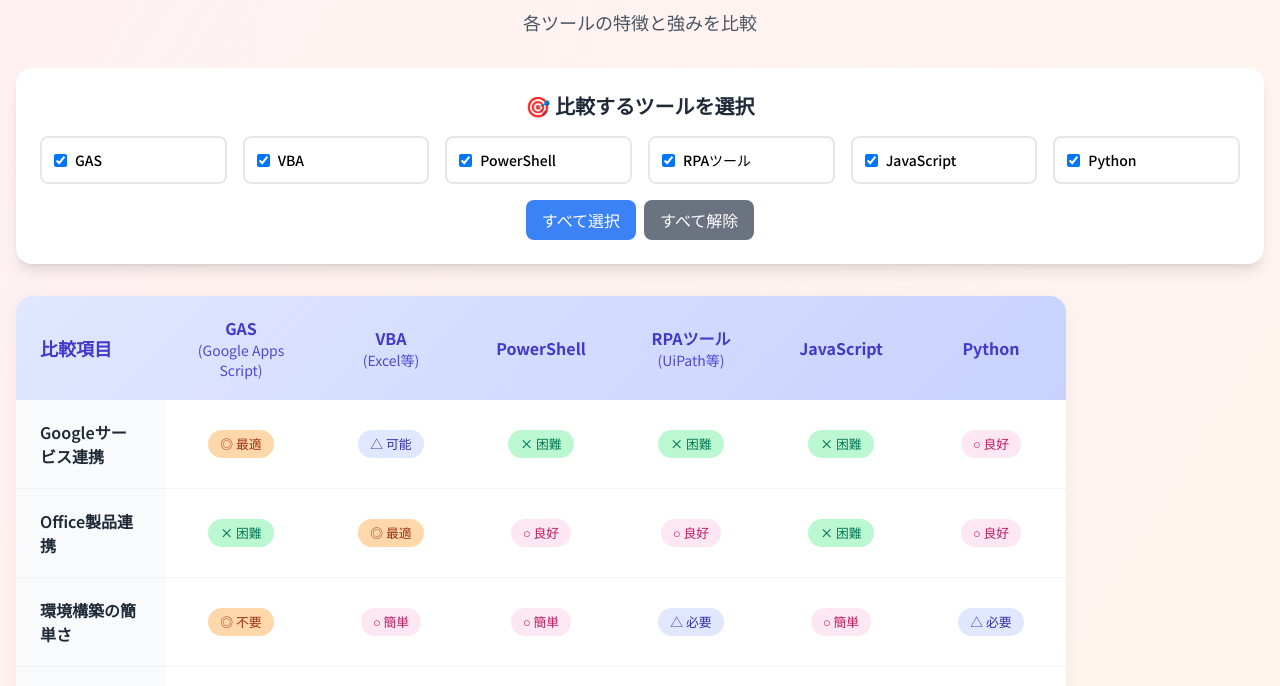
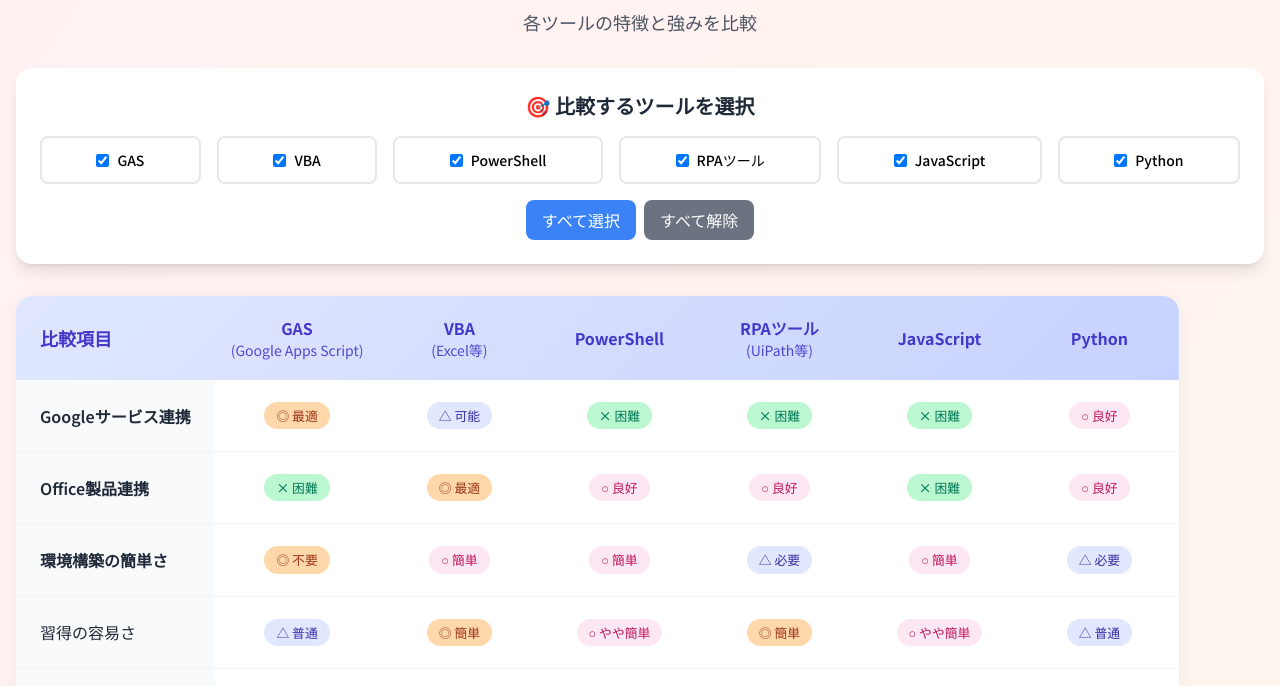
Before and after one commit to myn0306/DX, a plain HTML site: page index.html in a window 1280 px wide. Shown: the part 80-766 px from the top of the page. Drawn offline with nearby package versions, Linux system fonts and the light colour scheme.

Commit message:
Update index.html

```diff
--- a/index.html
+++ b/index.html
@@ -162,28 +162,28 @@
 
         <div class="bg-white rounded-2xl p-4 sm:p-6 shadow-lg mb-8">
             <h2 class="text-lg sm:text-xl font-bold text-gray-800 mb-4 text-center">🎯 比較するツールを選択</h2>
-            <div class="grid grid-cols-2 md:grid-cols-3 lg:grid-cols-6 gap-3 sm:gap-4 mb-4">
-                <label class="flex items-center justify-center sm:justify-start space-x-2 cursor-pointer p-2 sm:p-3 rounded-lg border-2 border-gray-200 hover:border-blue-300 transition-colors w-full md:w-auto hover:bg-gray-100">
+            <div class="flex flex-wrap justify-center gap-3 sm:gap-4 mb-4">
+                <label class="flex items-center justify-center space-x-2 cursor-pointer p-2 sm:p-3 rounded-lg border-2 border-gray-200 hover:border-blue-300 transition-colors flex-grow hover:bg-gray-100">
                     <input type="checkbox" class="tool-checkbox" data-tool="gas" checked>
                     <span class="text-sm font-medium">GAS</span>
                 </label>
-                <label class="flex items-center justify-center sm:justify-start space-x-2 cursor-pointer p-2 sm:p-3 rounded-lg border-2 border-gray-200 hover:border-blue-300 transition-colors w-full md:w-auto hover:bg-gray-100">
+                <label class="flex items-center justify-center space-x-2 cursor-pointer p-2 sm:p-3 rounded-lg border-2 border-gray-200 hover:border-blue-300 transition-colors flex-grow hover:bg-gray-100">
                     <input type="checkbox" class="tool-checkbox" data-tool="vba" checked>
                     <span class="text-sm font-medium">VBA</span>
                 </label>
-                <label class="flex items-center justify-center sm:justify-start space-x-2 cursor-pointer p-2 sm:p-3 rounded-lg border-2 border-gray-200 hover:border-blue-300 transition-colors w-full md:w-auto hover:bg-gray-100">
+                <label class="flex items-center justify-center space-x-2 cursor-pointer p-2 sm:p-3 rounded-lg border-2 border-gray-200 hover:border-blue-300 transition-colors flex-grow hover:bg-gray-100">
                     <input type="checkbox" class="tool-checkbox" data-tool="powershell" checked>
                     <span class="text-sm font-medium">PowerShell</span>
                 </label>
-                <label class="flex items-center justify-center sm:justify-start space-x-2 cursor-pointer p-2 sm:p-3 rounded-lg border-2 border-gray-200 hover:border-blue-300 transition-colors w-full md:w-auto hover:bg-gray-100">
+                <label class="flex items-center justify-center space-x-2 cursor-pointer p-2 sm:p-3 rounded-lg border-2 border-gray-200 hover:border-blue-300 transition-colors flex-grow hover:bg-gray-100">
                     <input type="checkbox" class="tool-checkbox" data-tool="rpa" checked>
                     <span class="text-sm font-medium">RPAツール</span>
                 </label>
-                <label class="flex items-center justify-center sm:justify-start space-x-2 cursor-pointer p-2 sm:p-3 rounded-lg border-2 border-gray-200 hover:border-blue-300 transition-colors w-full md:w-auto hover:bg-gray-100">
+                <label class="flex items-center justify-center space-x-2 cursor-pointer p-2 sm:p-3 rounded-lg border-2 border-gray-200 hover:border-blue-300 transition-colors flex-grow hover:bg-gray-100">
                     <input type="checkbox" class="tool-checkbox" data-tool="javascript" checked>
                     <span class="text-sm font-medium">JavaScript</span>
                 </label>
-                <label class="flex items-center justify-center sm:justify-start space-x-2 cursor-pointer p-2 sm:p-3 rounded-lg border-2 border-gray-200 hover:border-blue-300 transition-colors w-full md:w-auto hover:bg-gray-100">
+                <label class="flex items-center justify-center space-x-2 cursor-pointer p-2 sm:p-3 rounded-lg border-2 border-gray-200 hover:border-blue-300 transition-colors flex-grow hover:bg-gray-100">
                     <input type="checkbox" class="tool-checkbox" data-tool="python" checked>
                     <span class="text-sm font-medium">Python</span>
                 </label>
@@ -203,26 +203,26 @@
                 <table id="pc-table" class="w-full">
                     <thead>
                         <tr class="table-header">
-                            <th class="px-6 py-5 text-left font-semibold text-lg" style="min-width: 150px;">比較項目</th>
-                            <th class="px-4 py-5 text-center font-semibold" data-tool="gas" data-tags="google,free" style="min-width: 150px;">
+                            <th class="px-6 py-5 text-left font-semibold text-lg" style="min-width: 180px;">比較項目</th>
+                            <th class="px-4 py-5 text-center font-semibold" data-tool="gas" data-tags="google,free" style="min-width: 160px;">
                                 <div class="text-base font-bold">GAS</div>
                                 <div class="text-sm font-normal opacity-90">(Google Apps Script)</div>
                             </th>
-                            <th class="px-4 py-5 text-center font-semibold" data-tool="vba" data-tags="office,easy" style="min-width: 150px;">
+                            <th class="px-4 py-5 text-center font-semibold" data-tool="vba" data-tags="office,easy" style="min-width: 160px;">
                                 <div class="text-base font-bold">VBA</div>
                                 <div class="text-sm font-normal opacity-90">(Excel等)</div>
                             </th>
-                            <th class="px-4 py-5 text-center font-semibold" data-tool="powershell" data-tags="free,easy" style="min-width: 150px;">
+                            <th class="px-4 py-5 text-center font-semibold" data-tool="powershell" data-tags="free,easy" style="min-width: 160px;">
                                 <div class="text-base font-bold">PowerShell</div>
                             </th>
-                            <th class="px-4 py-5 text-center font-semibold" data-tool="rpa" data-tags="easy" style="min-width: 150px;">
+                            <th class="px-4 py-5 text-center font-semibold" data-tool="rpa" data-tags="easy" style="min-width: 160px;">
                                 <div class="text-base font-bold">RPAツール</div>
                                 <div class="text-sm font-normal opacity-90">(UiPath等)</div>
                             </th>
-                            <th class="px-4 py-5 text-center font-semibold" data-tool="javascript" data-tags="free,easy" style="min-width: 150px;">
+                            <th class="px-4 py-5 text-center font-semibold" data-tool="javascript" data-tags="free,easy" style="min-width: 160px;">
                                 <div class="text-base font-bold">JavaScript</div>
                             </th>
-                            <th class="px-4 py-5 text-center font-semibold" data-tool="python" data-tags="google,office,free" style="min-width: 150px;">
+                            <th class="px-4 py-5 text-center font-semibold" data-tool="python" data-tags="google,office,free" style="min-width: 160px;">
                                 <div class="text-base font-bold">Python</div>
                             </th>
                         </tr>
@@ -256,7 +256,7 @@
                             <td class="px-4 py-5 text-center"><span class="strength-badge strength-medium">△ 必要</span></td>
                         </tr>
                         <tr class="tool-row border-b border-gray-100" data-category="learning">
-                            <td class="px-6 py-5 font-semibold text-gray-800 bg-gray-50">習得の容易さ</td>
+                            <td class="px-6 py-5 text-gray-800 bg-gray-50">習得の容易さ</td>
                             <td class="px-4 py-5 text-center"><span class="strength-badge strength-medium">△ 普通</span></td>
                             <td class="px-4 py-5 text-center"><span class="strength-badge strength-excellent">◎ 簡単</span></td>
                             <td class="px-4 py-5 text-center"><span class="strength-badge strength-high">○ やや簡単</span></td>
@@ -373,7 +373,6 @@
             // PC表示の更新
             const headerCells = document.querySelectorAll('.comparison-table th[data-tool]');
             const tableRows = document.querySelectorAll('.comparison-table .tool-row');
-            const pcTableWrapper = document.querySelector('.comparison-table .overflow-x-auto');
 
             headerCells.forEach(header => {
                 const toolName = header.getAttribute('data-tool');
@@ -389,19 +388,6 @@
                     }
                 });
             });
-
-            // テーブルの幅を計算し、中央寄せ
-            const selectedCount = selectedTools.length;
-            const table = document.getElementById('pc-table');
-            const comparisonColumnWidth = 150; // 比較項目列の幅 (px)
-            const toolColumnWidth = 150; // ツール列の幅 (px)
-
-            // 選択された列数に応じてテーブルの幅を計算
-            const totalWidth = comparisonColumnWidth + (toolColumnWidth * selectedCount);
-
-            // テーブルとコンテナの幅を固定
-            table.style.width = `${totalWidth}px`;
-            pcTableWrapper.style.width = `${totalWidth}px`;
 
             // モバイル表示の更新
             let mobileHtml = '';
```
